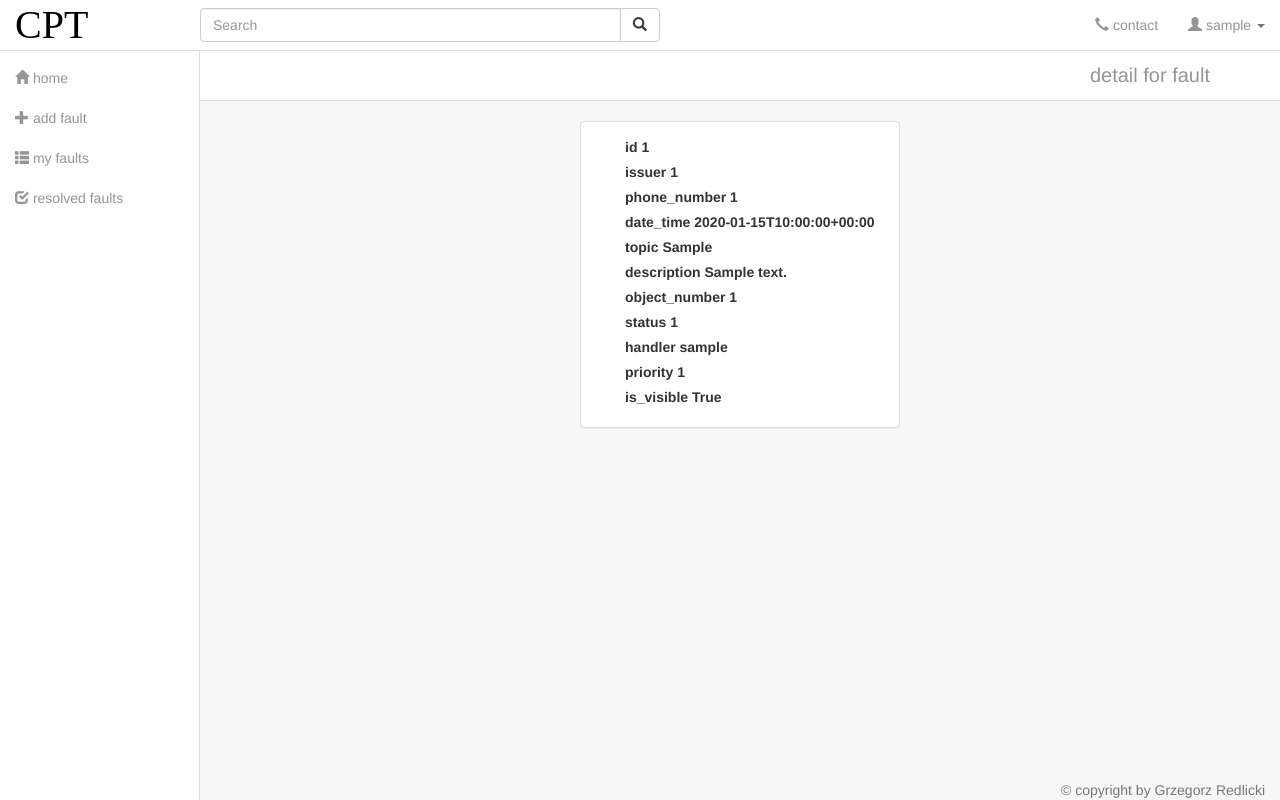
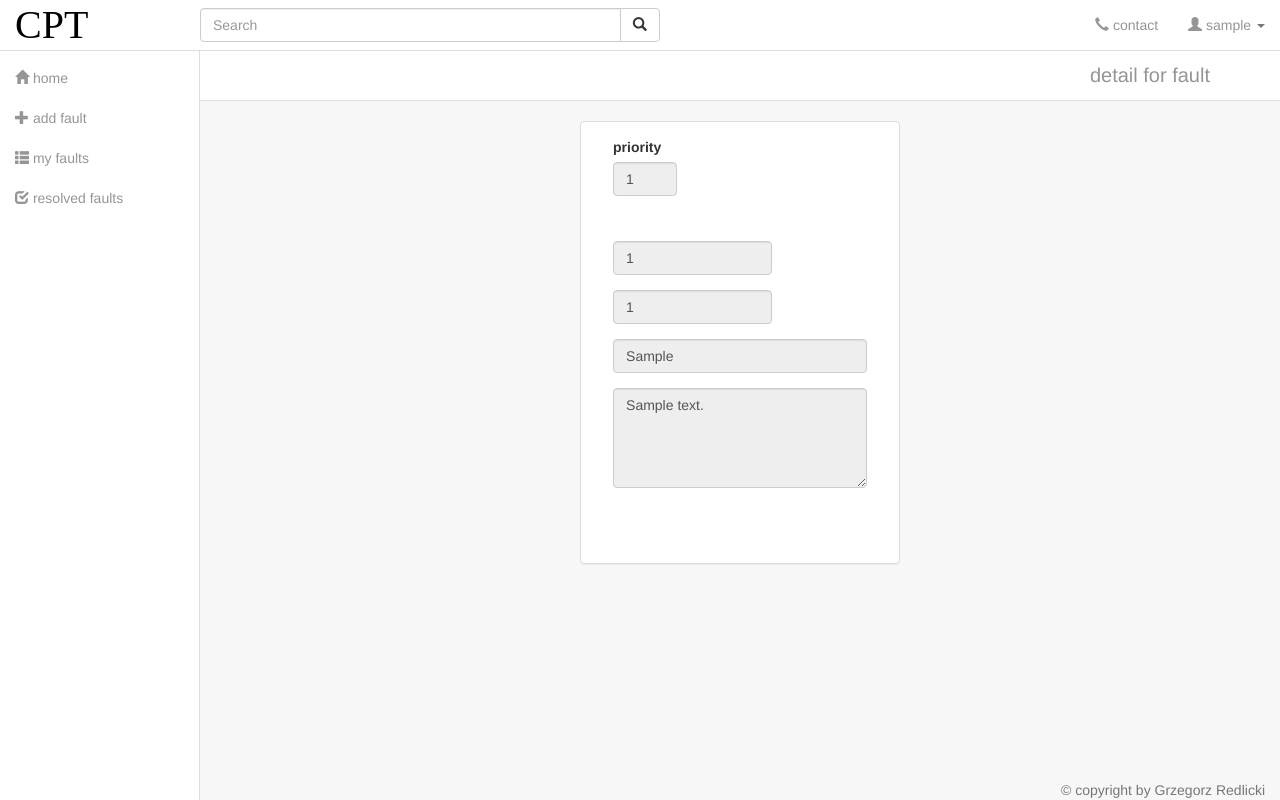
Before and after one commit to redlickigrzegorz/support-center, a Django app: page /detail/1/ in a window 1280 px wide. Run offline with Django 3.2, Linux system fonts and the light colour scheme; a user stored in the database is signed in; tables that the repository leaves empty hold one stand-in row (values such as "Sample post"); some libraries are stand-ins or nearby versions.

Commit message:
new template for detail and contact modal implemented

```diff
--- a/cti/templates/cti/detail.html
+++ b/cti/templates/cti/detail.html
@@ -13,12 +13,73 @@
                     <div class="panel-body">
                         <form class="form-horizontal" action="" method="POST" enctype="multipart/form-data">
                             {% csrf_token %}
-                            {% for name, value in fault.get_fields %}
-                                <div class="row" style="margin-left: 10%">
-                                    <label>{{ name }}</label>
-                                    <label>{{ value }}</label>
+                            {% if request.user.is_superuser %}
+                                <div class="form-group">
+                                    <div style="width: 20%; margin: 0 auto; margin-left: 10%; float: left;">
+                                        <label>priority</label>
+                                        <input type="text" id="priority" maxlength="30" name="priority" class="form-control" placeholder="priority" disabled value="{{ fault.priority }}" style="text-align: left;">
+                                    </div>
                                 </div>
-                            {% endfor %}
+                            {% else %}
+                                <div class="form-group">
+                                    <div style="width: 20%; margin: 0 auto; margin-left: 10%; float: left;">
+                                        <input type="hidden" id="priority" maxlength="30" name="priority" class="form-control" placeholder="priority" disabled value="{{ fault.priority }}" style="text-align: left;">
+                                    </div>
+                                </div>
+                            {% endif %}
+                            <div class="form-group">
+                                <div style="width: 25%; margin: 0 auto; margin-left: 10%; float: left;">
+                                    <input type="hidden" id="issuer" maxlength="30" name="issuer" class="form-control" placeholder="issuer" disabled value="{{ fault.issuer }}" style="text-align: left;" >
+                                </div>
+                            </div>
+                            <div class="form-group">
+                                <div style="width: 50%; margin: 0 auto; margin-left: 10%; float: left;">
+                                    <input type="hidden" id="date_time" maxlength="30" name="date_time" class="form-control" placeholder="date time" disabled value="{{ fault.date_time }}" style="text-align: left;">
+                                </div>
+                            </div>
+                            {% if request.user.is_superuser %}
+                                <div class="form-group">
+                                    <div style="width: 50%; margin: 0 auto; margin-left: 10%; float: left;">
+                                        <input type="text" id="phone_number" maxlength="30" name="phone_number" class="form-control" placeholder="phone number" disabled value="{{ fault.phone_number }}" style="text-align: left;">
+                                    </div>
+                                </div>
+                            {% else %}
+                                <div class="form-group">
+                                    <div style="width: 50%; margin: 0 auto; margin-left: 10%; float: left;">
+                                        <input type="hidden" id="phone_number" maxlength="30" name="phone_number" class="form-control" placeholder="phone number" disabled value="{{ fault.phone_number }}" style="text-align: left;">
+                                    </div>
+                                </div>
+                            {% endif %}
+                            <div class="form-group">
+                                <div style="width: 50%; margin: 0 auto; margin-left: 10%; float: left;">
+                                    <input type="text" id="object_number" maxlength="30" name="object_number" class="form-control" placeholder="object number" disabled value="{{ fault.object_number }}" style="text-align: left;">
+                                </div>
+                            </div>
+                            <div class="form-group">
+                                <div style="width: 80%; margin: 0 auto; margin-left: 10%; float: left;">
+                                    <input type="text" id="topic" maxlength="30" name="topic" class="form-control" placeholder="topic" disabled value="{{ fault.topic }}" style="text-align: left;">
+                                </div>
+                            </div>
+                            <div class="form-group">
+                                <div style="width: 80%; margin: 0 auto; margin-left: 10%; float: left;">
+                                    <textarea id="description" name="description" class="form-control" placeholder="description" disabled style="height: 100px; text-align: left;">{{ fault.description }}</textarea>
+                                </div>
+                            </div>
+                            <div class="form-group">
+                                <div style="width: 80%; margin: 0 auto; margin-left: 10%; float: left;">
+                                    <input type="hidden" id="status" maxlength="30" name="status" class="form-control" placeholder="status" disabled value="{{ fault.status }}" style="text-align: left;">
+                                </div>
+                            </div>
+                            <div class="form-group">
+                                <div style="width: 80%; margin: 0 auto; margin-left: 10%; float: left;">
+                                    <input type="hidden" id="handler" maxlength="30" name="handler" class="form-control" placeholder="handler" disabled value="{{ fault.handler }}" style="text-align: left;">
+                                </div>
+                            </div>
+                            <div class="form-group">
+                                <div style="width: 80%; margin: 0 auto; margin-left: 10%; float: left;">
+                                    <input type="hidden" id="is_visible" maxlength="30" name="is_visible" class="form-control" placeholder="is visible" disabled value="1" style="text-align: left;">
+                                </div>
+                            </div>
                         </form>
                     </div>
                 </div>
```
Also changed, not shown: cti/templates/cti/contact_modal.html (+24 -31 lines).
